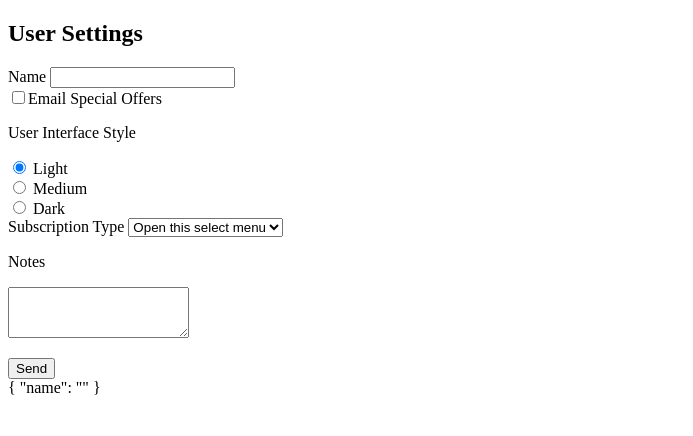
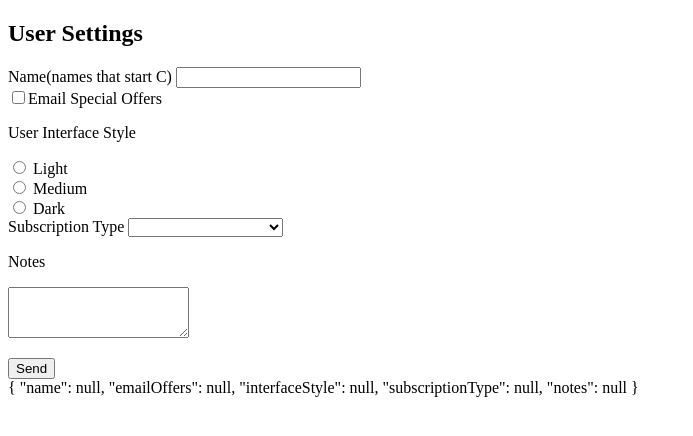
Before and after one commit to clayman33/PS-Demo, an Angular app in the folder ps-demo/: page / in a window 1280 px wide. Shown: the top 436 px of the page, without its empty margins (0-693 px from the left). Built offline with nearby package versions, Linux system fonts and the light colour scheme.

Commit message:
userData model creation

```diff
--- /dev/null
+++ b/ps-demo/src/app/data/user-data.ts
@@ -0,0 +1,7 @@
+export interface UserData{
+    name: any,
+    emailOffers: any,
+    interfaceStyle: any,
+    subscriptionType: any,
+    notes: any
+}
--- a/ps-demo/src/app/user-settings-form/user-settings-form.component.html
+++ b/ps-demo/src/app/user-settings-form/user-settings-form.component.html
@@ -1,35 +1,36 @@
 <div class="container">
     <h2>User Settings</h2>
 
-    <form #form="ngForm">
+    <form #form="ngForm" ngNativeValidate>
 
         <div class="form-group">
-            <label for="name">Name </label>
-            <input id="name" name="name" class="form-control" ngModel/>
+            <label for="name">Name(names that start C) </label>
+            <input id="name" name="name" class="form-control" [(ngModel)]="userData.name"
+            required pattern="C.*" minlength="3"/>
         </div>
         <div class="form-check form-group">
-            <input class="form-check-input" type="checkbox" id="emailOffers" name="emailOffers">
+            <input class="form-check-input" type="checkbox" id="emailOffers" name="emailOffers" [(ngModel)]="userData.emailOffers"/>
             <label class="form-check-label" for="emailOffers">Email Special Offers</label>
         </div>
         <p>User Interface Style</p>
         <div class="form-group">
             <div class="form-check">
                 <input class="form-check-input" type="radio" name="interfaceStyle"
-                    id="lightInterface" value="light" checked>
+                    id="lightInterface" value="light" checked [(ngModel)]="userData.interfaceStyle"/>
                 <label class="form-check-label" for="lightInterface">
                   Light
                 </label>
               </div>
               <div class="form-check">
                 <input class="form-check-input" type="radio" name="interfaceStyle"
-                    id="mediumInterface"value="medium">
+                    id="mediumInterface"value="medium" [(ngModel)]="userData.interfaceStyle"/>
                 <label class="form-check-label" for="mediumInterface">
                   Medium
                 </label>
               </div>
               <div class="form-check">
                 <input class="form-check-input" type="radio" name="interfaceStyle"
-                    id="darkInterface"value="dark">
+                    id="darkInterface"value="dark" [(ngModel)]="userData.interfaceStyle"/>
                 <label class="form-check-label" for="darkInterface">
                   Dark
                 </label>
@@ -37,11 +38,12 @@
         </div>
         <div class="form-group">
             <label for="subscriptionType"> Subscription Type </label>
-            <select class="form-control" id="subscriptionType">
+            <select class="form-control" id="subscriptionType"
+                name="subscriptionType" [(ngModel)]="userData.subscriptionType">
                 <option selected>Open this select menu</option>
-                <option >Monthly</option>
-                <option >Annual</option>
-                <option >Lifetime</option>
+                <option>Monthly</option>
+                <option>Annual</option>
+                <option>Lifetime</option>
               </select>
         </div>
         <div class="form-group">
@@ -49,11 +51,11 @@
                 <p>Notes</p>
             </label>
             <textarea id="notes" name="notes" class="form-control"
-                rows="3">
+                rows="3" [(ngModel)]="userData.notes">
             </textarea><p></p>
         </div>
             <button class="btn btn-primary mb-3">Send</button>
     </form>
 </div>
 
-{{ form.value | json }}
+{{ originalUserData | json }}
--- a/ps-demo/src/app/user-settings-form/user-settings-form.component.ts
+++ b/ps-demo/src/app/user-settings-form/user-settings-form.component.ts
@@ -1,4 +1,5 @@
 import { Component, OnInit } from '@angular/core';
+import { UserData } from '../data/user-data';
 
 @Component({
   selector: 'app-user-settings-form',
@@ -7,6 +8,16 @@ import { Component, OnInit } from '@angular/core';
 })
 export class UserSettingsFormComponent implements OnInit {
 
+    originalUserData : UserData = {
+      name: null,
+      emailOffers: null,
+      interfaceStyle: null,
+      subscriptionType: null,
+      notes: null
+  };
+
+    userData : UserData = { ...this.originalUserData };
+
   constructor() { }
 
   ngOnInit(): void {
```
